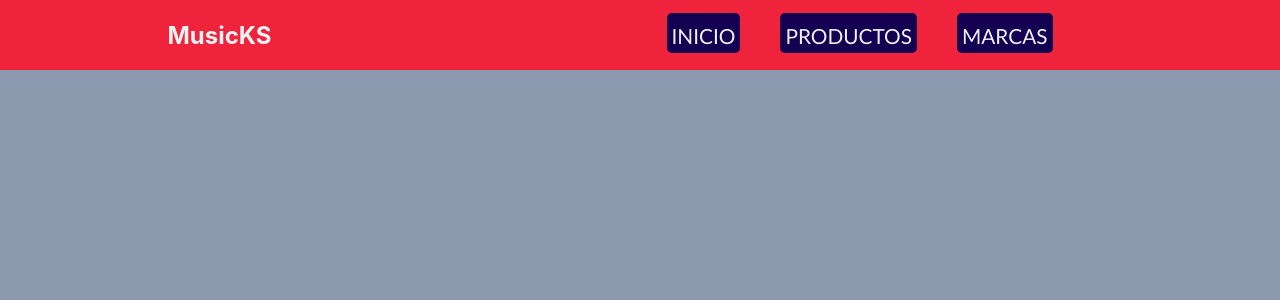
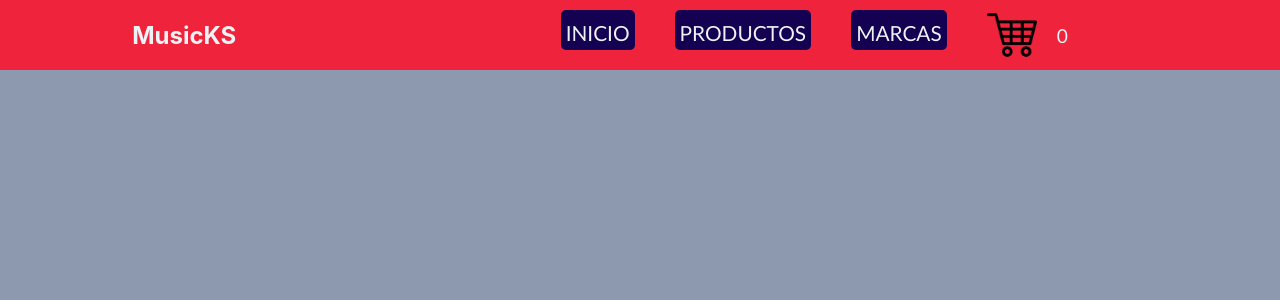
Before and after one commit to DiazLeonel/ecommerce, a React (Create React App) app: page / in a window 1280 px wide. Shown: the top 300 px of the page. Built offline with nearby package versions, Linux system fonts and the light colour scheme.

Commit message:
CarritoAgg

```diff
--- a/src/components/NavBar.jsx
+++ b/src/components/NavBar.js
@@ -1,21 +1,21 @@
 /* eslint-disable jsx-a11y/anchor-is-valid */
 import React from "react";
 import '../styles/NavBar.scss';
-
+import Carrito from "./itemCart";
 const NavBar = () => {
     return (
         <nav className="navbar">
             <div className="title">
                 <h1><a href="#">MusicKS</a></h1>
             </div>
-            {/* <img src="./public/logo.png"/> */}
             <ul className="navBar__list">
                 <li className="list__item"><a href="#" className="list__button">INICIO</a></li>
                 <li className="list__item"><a href="#" className="list__button">PRODUCTOS</a></li>
                 <li className="list__item"><a href="#" className="list__button">MARCAS</a></li>
+                <Carrito />
             </ul>
+        </nav>
 
-        </nav>
     )
 }
 
--- /dev/null
+++ b/src/components/itemCart.js
@@ -0,0 +1,11 @@
+import cartLogo from '../img/cart.png'
+import '../styles/itemCart.scss'
+const Carrito = () => {
+    return (
+        <div className='cartWidget'>
+            <img className='itemCart' src={cartLogo} alt="Cart-widget"/>
+            <span className='contador'>0</span>
+        </div>
+    )
+}
+export default Carrito;
--- a/src/styles/NavBar.scss
+++ b/src/styles/NavBar.scss
@@ -9,6 +9,7 @@ body {
         height: 70px;
         justify-content: center;
         background-color: $lightRed;
+        margin: 0 auto;
 
         .title {
             margin: auto;
@@ -25,6 +26,7 @@ body {
         .navBar__list {
             list-style: none;
             display: flex;
+            justify-content: center;
             flex-direction: row;
             margin: auto;
             padding-right: 40px;
@@ -32,6 +34,7 @@ body {
             .list__item {
                 margin: 20px;
                 text-align: center;
+                justify-content: center;
 
                 .list__button {
                     text-decoration: none;
--- /dev/null
+++ b/src/styles/itemCart.scss
@@ -0,0 +1,21 @@
+@import 'variables';
+
+.cartWidget {
+    display: flex;
+    justify-content: center;
+    margin-right: 40px;
+
+    .itemCart {
+        display: flex;
+        margin: 10px 20px;
+        width: 50px;
+    }
+
+    .contador {
+        text-align: center;
+        margin: auto;
+        color: $lightGray;
+        font-size: 1.2rem;
+        font-family: 'Trebuchet MS', 'Lucida Sans Unicode', 'Lucida Grande', 'Lucida Sans', Arial, sans-serif;
+    }
+}
```
Also changed, not shown: src/img/cart.png (added), 1 other file (tests, documents, lock files or other folders).
